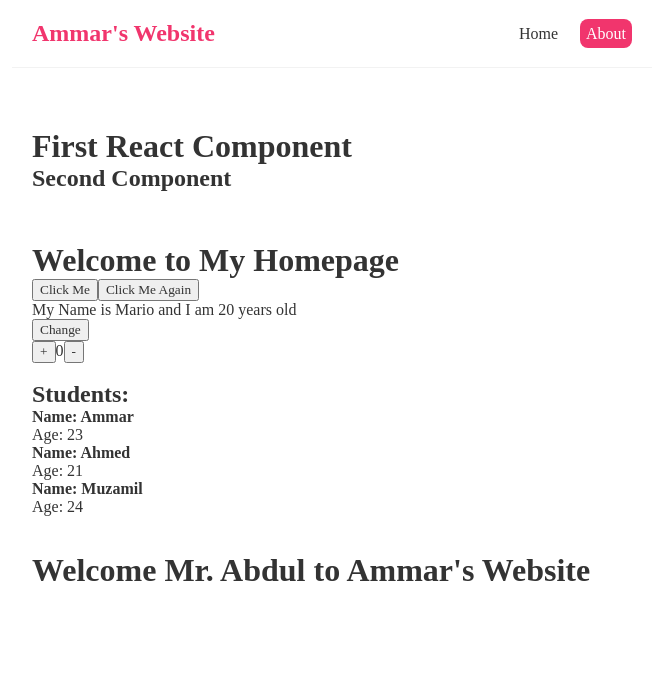
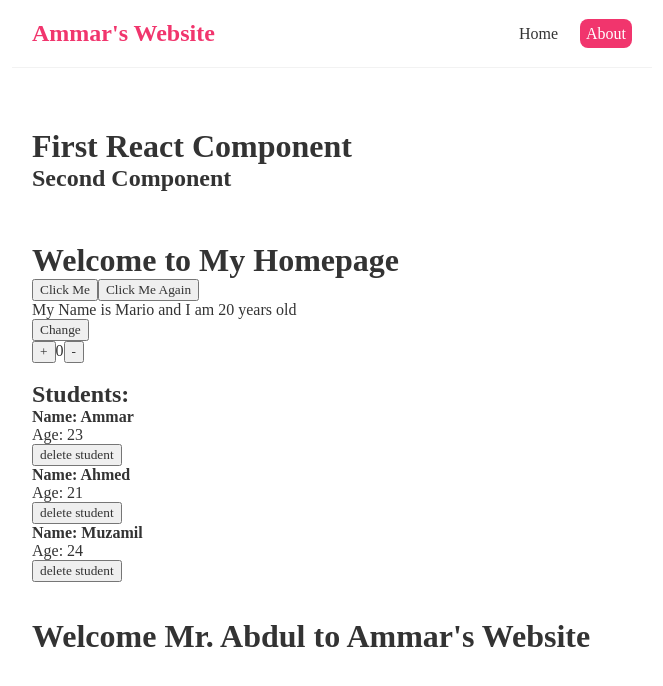
Before and after one commit to ammarlodhi255/enterprise_development, a React (Create React App) app in the folder react_app/: page / in a window 1280 px wide. Shown: the top 686 px of the page, without its empty margins (308-971 px from the left). Built offline with nearby package versions, Linux system fonts and the light colour scheme.

Commit message:
add StudentList.js and add remove functionality

```diff
--- a/react_app/src/Home.js
+++ b/react_app/src/Home.js
@@ -1,5 +1,6 @@
 import { useState } from 'react';
 import Welcome from './Welcome';
+import StudentList from './StudentList';
 
 const Home = () => {
 
@@ -38,8 +39,12 @@ const Home = () => {
         {name: 'Ammar', age:23, id:1},
         {name: 'Ahmed', age:21, id:2},
         {name: 'Muzamil', age:24, id:3},
-    ]
-    );
+    ]);
+
+    const handleDelete = (id) => {
+        const newStudents = students.filter(student => student.id !== id);
+        setStudents(newStudents);
+    }
 
     return (
         <div className="home">
@@ -52,15 +57,9 @@ const Home = () => {
             <span>{value}</span>
             <button onClick={handleDecrement}>-</button>
             <br /> <br />
+
             <h2>Students:</h2>
-            <div className="students">
-                {students.map((student) => (
-                    <div className="student" key={student.id}>
-                        <h4>Name: {student.name}</h4>
-                        <p>Age: {student.age}</p>
-                    </div>
-                ))}
-            </div>
+            <StudentList students={ students } handleDelete={handleDelete}/>
 
             <br /><br />
             <Welcome title={'Mr.'} name={'Abdul'} />
--- /dev/null
+++ b/react_app/src/StudentList.js
@@ -0,0 +1,17 @@
+const StudentList = (props) => {
+    const students = props.students;
+
+    return (
+        <div className="students">
+            {students.map((student) => (
+                <div className="student" key={ student.id }>
+                    <h4>Name: { student.name }</h4>
+                    <p>Age: { student.age }</p>
+                    <button onClick={ () => props.handleDelete(student.id) }>delete student</button>
+                </div>
+            ))}
+        </div>
+    );
+}
+
+export default StudentList;
```
